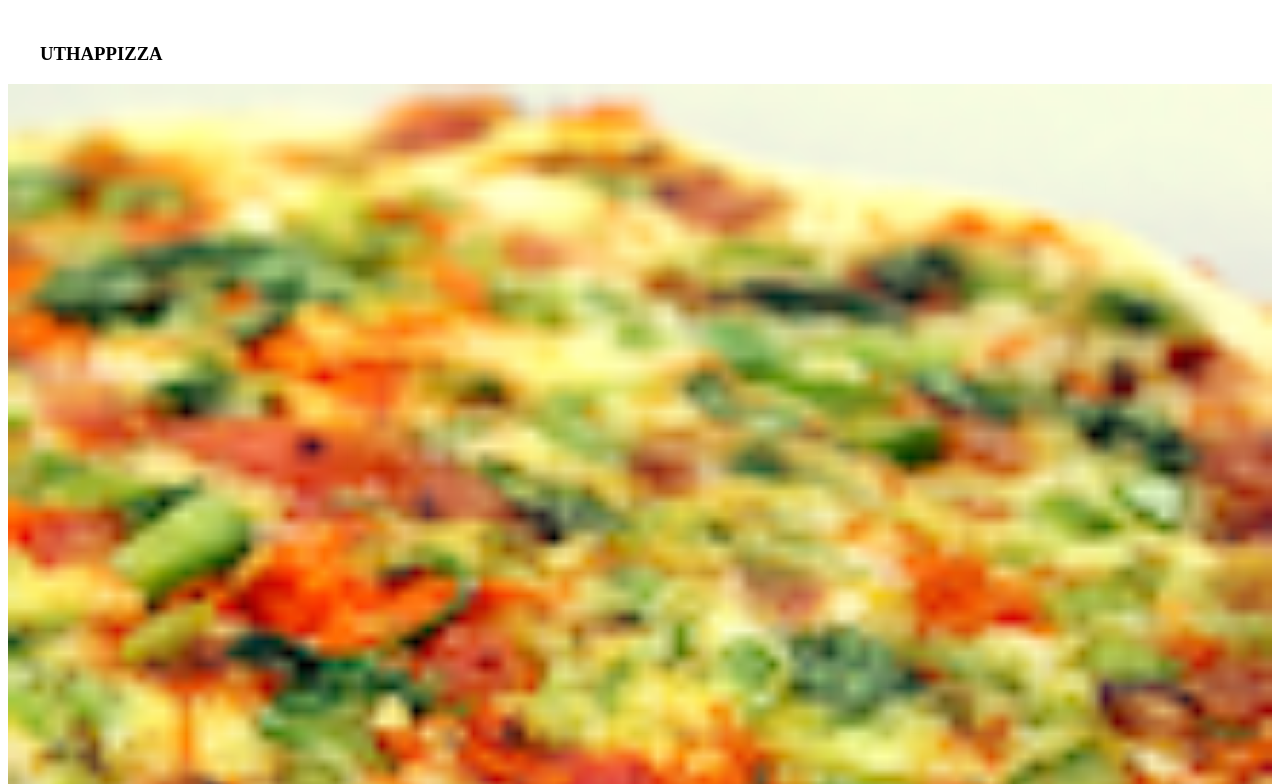
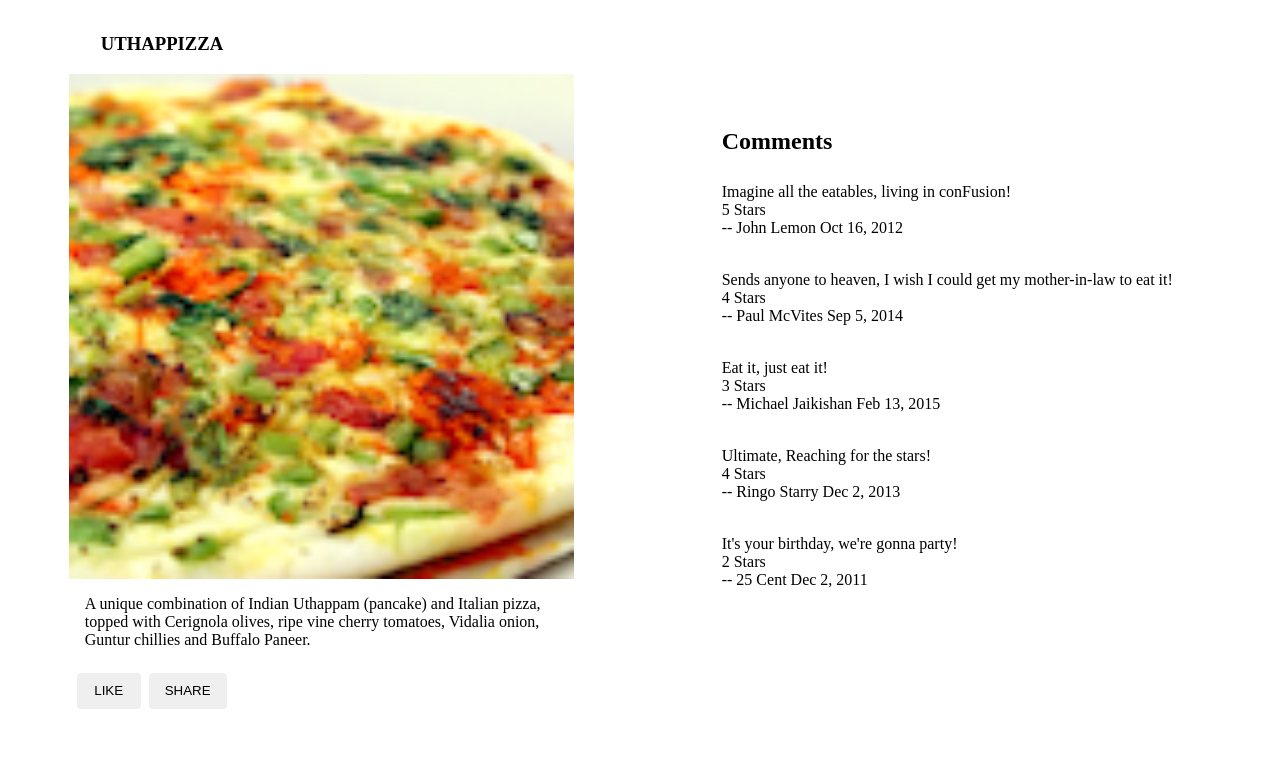
Before and after one commit to vgmehta/conFusion, an Angular app: page / in a window 1280 px wide. Shown: the part 554-1338 px from the top of the page. After the commit the page ends 1279 px from the top, so only its background shows below. Built offline with nearby package versions, Linux system fonts and the light colour scheme.

Commit message:
Assignment 1

```diff
--- a/src/app/app.component.html
+++ b/src/app/app.component.html
@@ -1,2 +1,3 @@
 <mat-toolbar><span>Ristorante Con Fusion</span></mat-toolbar>
 <app-menu></app-menu>
+<app-dishdetail></app-dishdetail>
--- a/src/app/app.module.ts
+++ b/src/app/app.module.ts
@@ -11,11 +11,13 @@
 import { AppComponent } from './app.component';
 import { MenuComponent } from './menu/menu.component';
 import { from } from 'rxjs';
+import { DishdetailComponent } from './dishdetail/dishdetail.component';
 
 @NgModule({
   declarations: [
     AppComponent,
-    MenuComponent
+    MenuComponent,
+    DishdetailComponent
   ],
   imports: [
     BrowserModule,
--- /dev/null
+++ b/src/app/dishdetail/dishdetail.component.html
@@ -0,0 +1,47 @@
+<div class="container"
+    fxLayout="row"
+    fxLayout.sm="column"
+    fxLayout.xs="column"
+    fxLayoutAlign.gt-md="space-around center"
+    fxLayoutGap="10px"
+    fxLayoutGap.xs="0">
+
+  <div fxFlex="40">
+    <mat-card>
+      <mat-card-header>
+        <mat-card-title>
+          <h3>{{dish.name | uppercase}}</h3>
+        </mat-card-title>
+      </mat-card-header>
+      <img mat-card-image src={{dish.image}} alt={{dish.name}}>
+      <mat-card-content>
+        <p>{{dish.description}}
+        </p>
+      </mat-card-content>
+      <mat-card-actions>
+        <button mat-button>LIKE</button>
+        <button mat-button>SHARE</button>
+      </mat-card-actions>
+    </mat-card>
+  </div>
+
+  <div fxFlex="40">
+    <mat-list *ngIf = dish>
+      <mat-list-item>
+        <h2> Comments </h2>
+      </mat-list-item>
+      <mat-list-item *ngFor="let com of comments">
+        <p mat-line>
+          <span> {{com.comment}} </span>
+        </p>
+        <p mat-line>
+          <span> {{com.rating}} Stars</span>
+        </p>
+        <p mat-line>
+          <span> -- {{com.author}} {{com.date | date}} </span>
+        </p>
+     </mat-list-item>
+    </mat-list>
+  </div>
+
+</div>
--- /dev/null
+++ b/src/app/dishdetail/dishdetail.component.ts
@@ -0,0 +1,63 @@
+import { Component, OnInit } from '@angular/core';
+
+const DISH = {
+  id: '0',
+  name: 'Uthappizza',
+  image: '/assets/images/uthappizza.png',
+  category: 'mains',
+  featured: true,
+  label: 'Hot',
+  price: '4.99',
+  // tslint:disable-next-line:max-line-length
+  description: 'A unique combination of Indian Uthappam (pancake) and Italian pizza, topped with Cerignola olives, ripe vine cherry tomatoes, Vidalia onion, Guntur chillies and Buffalo Paneer.',
+  comments: [
+       {
+           rating: 5,
+           comment: 'Imagine all the eatables, living in conFusion!',
+           author: 'John Lemon',
+           date: '2012-10-16T17:57:28.556094Z'
+       },
+       {
+           rating: 4,
+           comment: 'Sends anyone to heaven, I wish I could get my mother-in-law to eat it!',
+           author: 'Paul McVites',
+           date: '2014-09-05T17:57:28.556094Z'
+       },
+       {
+           rating: 3,
+           comment: 'Eat it, just eat it!',
+           author: 'Michael Jaikishan',
+           date: '2015-02-13T17:57:28.556094Z'
+       },
+       {
+           rating: 4,
+           comment: 'Ultimate, Reaching for the stars!',
+           author: 'Ringo Starry',
+           date: '2013-12-02T17:57:28.556094Z'
+       },
+       {
+           rating: 2,
+           comment: 'It\'s your birthday, we\'re gonna party!',
+           author: '25 Cent',
+           date: '2011-12-02T17:57:28.556094Z'
+       }
+   ]
+};
+
+@Component({
+  selector: 'app-dishdetail',
+  templateUrl: './dishdetail.component.html',
+  styleUrls: ['./dishdetail.component.scss']
+})
+export class DishdetailComponent implements OnInit {
+
+  dish = DISH;
+
+  comments = DISH.comments
+
+  constructor() { }
+
+  ngOnInit() {
+  }
+
+}
--- a/src/app/menu/menu.component.html
+++ b/src/app/menu/menu.component.html
@@ -20,23 +20,5 @@
     </mat-grid-list>
   </div>
 
-  <div fxFlex *ngIf="selectedDish">
-    <mat-card>
-      <mat-card-header>
-        <mat-card-title>
-          <h3>{{selectedDish.name | uppercase}}</h3>
-        </mat-card-title>
-      </mat-card-header>
-      <img mat-card-image src={{selectedDish.image}} alt={{selectedDish.name}}>
-      <mat-card-content>
-        <p>{{selectedDish.description}}
-        </p>
-      </mat-card-content>
-      <mat-card-actions>
-        <button mat-button>LIKE</button>
-        <button mat-button>SHARE</button>
-      </mat-card-actions>
-    </mat-card>
-  </div>
 
 </div>
```
Also changed, not shown: src/app/app.component.scss (line endings or trailing spaces), src/app/dishdetail/dishdetail.component.scss (added), 1 other file (tests, documents, lock files or other folders).
